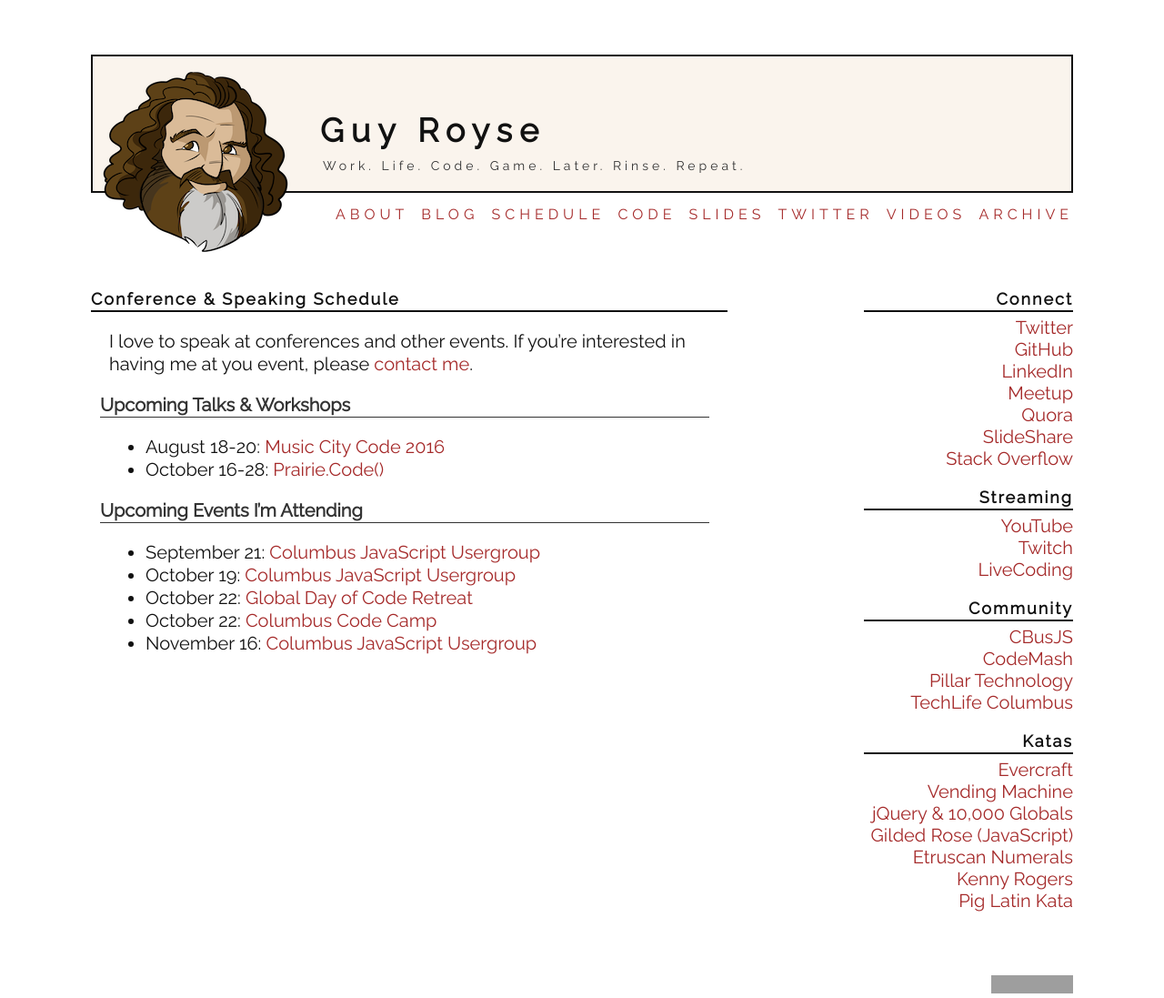
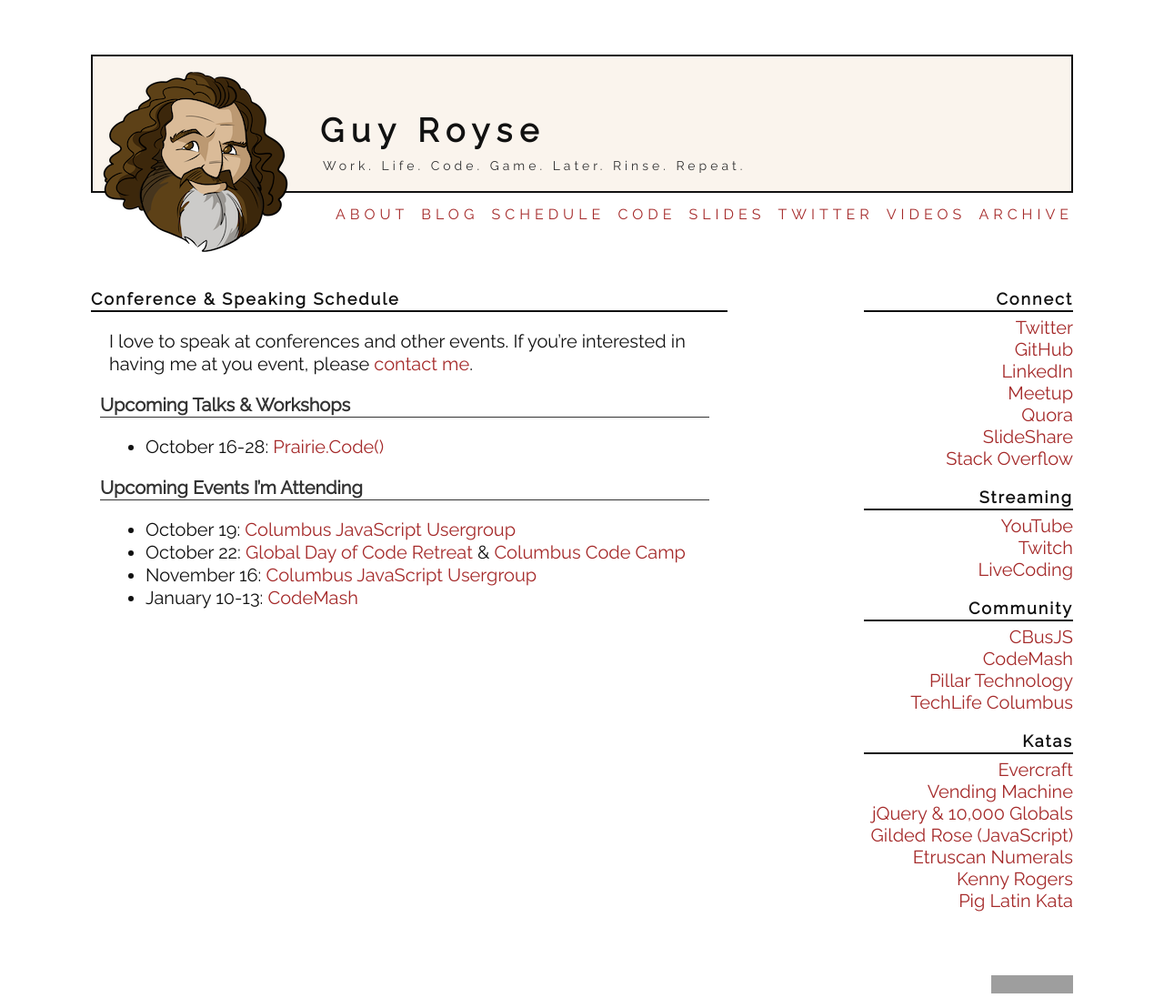
Before and after one commit to guyroyse/guyroyse.github.com, a Jekyll site: the page built from schedule/index.markdown, in a window 1280 px wide. Shown: the whole page at 91% size. Built offline with Jekyll 4.4.1, drawn with Linux system fonts in a browser that asks for light colours; grey boxes are pictures that could not be loaded.

```diff
--- a/TODO.markdown
+++ b/TODO.markdown
@@ -12,3 +12,9 @@ This is a list is things I'd like to do to my site.
 - On Switch Statements
 - Where to Track Tech Debt
 - series of posts on JavaScript tech debt plays
+- Hidden Globals: Session
+- Hidden Globals: Context
+- Hidden Globals: Cookies
+- Hidden Globals: Pub Sub
+- Test Pyramid Musings
+- Chiastic Code
--- a/about/index.markdown
+++ b/about/index.markdown
@@ -38,8 +38,8 @@ their flavor, not their substance (I'm looking at you, Doctor). Some of his
 favorite authors include *Douglas Adams*, *Greg Bear*, *Larry Niven*, *Fredrick Pohl*,
 *Scott Sigler*, and *Dan Simmons*.
 
-Guy still lives in Ohio with his wife, three strapping young scouts, a fat
-cow-cat named Madeline, and an entire wall of games. He attends church every
-Sunday—and actually pays attention—but he's not a prude about it.
+Guy lives in Ohio with his wife, his three sons, and an entire wall of games. He
+attends church every Sunday—and actually pays attention—but he's not a prude about
+it.
 
 <sup>1</sup> *Yes, I realize I bemoan the glut of fantasy RPGs but play D&D. Sue me.*
--- a/schedule/index.markdown
+++ b/schedule/index.markdown
@@ -7,13 +7,11 @@ I love to speak at conferences and other events. If you're interested in having
 
 # Upcoming Talks & Workshops
 
-- August 18-20: [Music City Code 2016](http://localhost:4000/2016/07/16/music-city-code.html)
 - October 16-28: [Prairie.Code()](http://prairiecode.amegala.com/)
 
 # Upcoming Events I'm Attending
 
-- September 21: [Columbus JavaScript Usergroup](http://cbusjs.github.io/09-21-2016/cooking-wth-gas.html)
 - October 19: [Columbus JavaScript Usergroup](http://cbusjs.github.io)
-- October 22: [Global Day of Code Retreat](http://globalday.coderetreat.org/)
-- October 22: [Columbus Code Camp](http://columbuscodecamp.com/)
+- October 22: [Global Day of Code Retreat](http://globalday.coderetreat.org/) & [Columbus Code Camp](http://columbuscodecamp.com/)
 - November 16: [Columbus JavaScript Usergroup](http://cbusjs.github.io)
+- January 10-13: [CodeMash](http://www.codemash.org/)
```
Also changed, not shown: _posts/2016-09-23-eat-sleep-code.markdown (added, +13 -0 lines).
